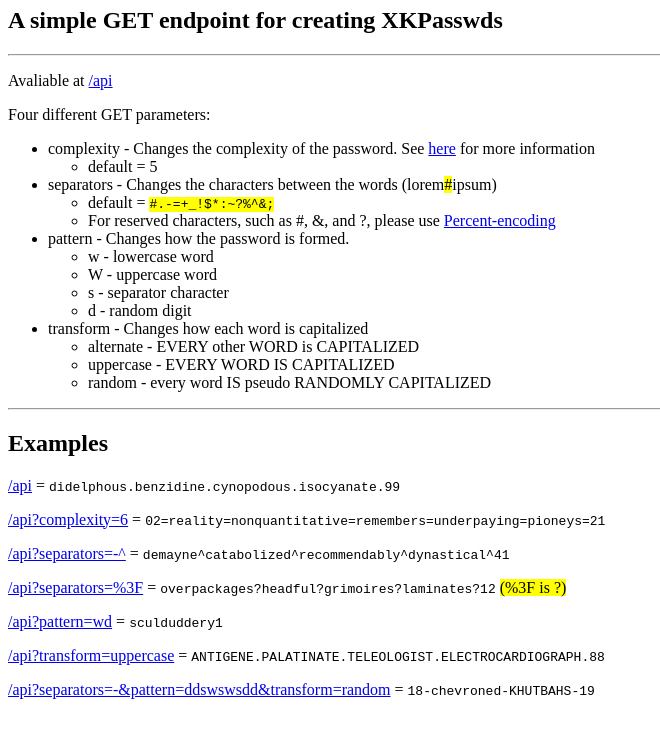
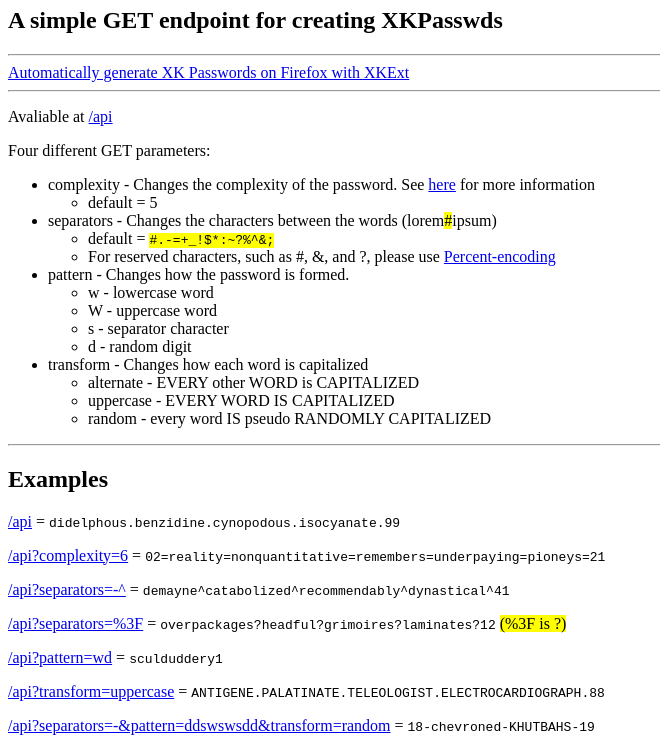
Before and after one commit to reedhaffner/XKAPI, a website: page index.html in a window 1280 px wide. Shown: the part 73-824 px from the top of the page, without its empty margins (0-660 px from the left). Before the commit the page ends 800 px from the top, so only its background shows below. Drawn offline with Linux system fonts and the light colour scheme.

Commit message:
Add XKExt link

```diff
--- a/index.html
+++ b/index.html
@@ -11,6 +11,9 @@
 <body>
     <h1>XKAPI</h1>
     <h2>A simple GET endpoint for creating XKPasswds</h2>
+    <hr>
+    <a href="https://addons.mozilla.org/en-US/firefox/addon/xkext/">Automatically generate XK Passwords on Firefox with
+        XKExt</a>
     <hr>
     <p>Avaliable at <a href="/api">/api</a></p>
     <p>Four different GET parameters:</p>
```
